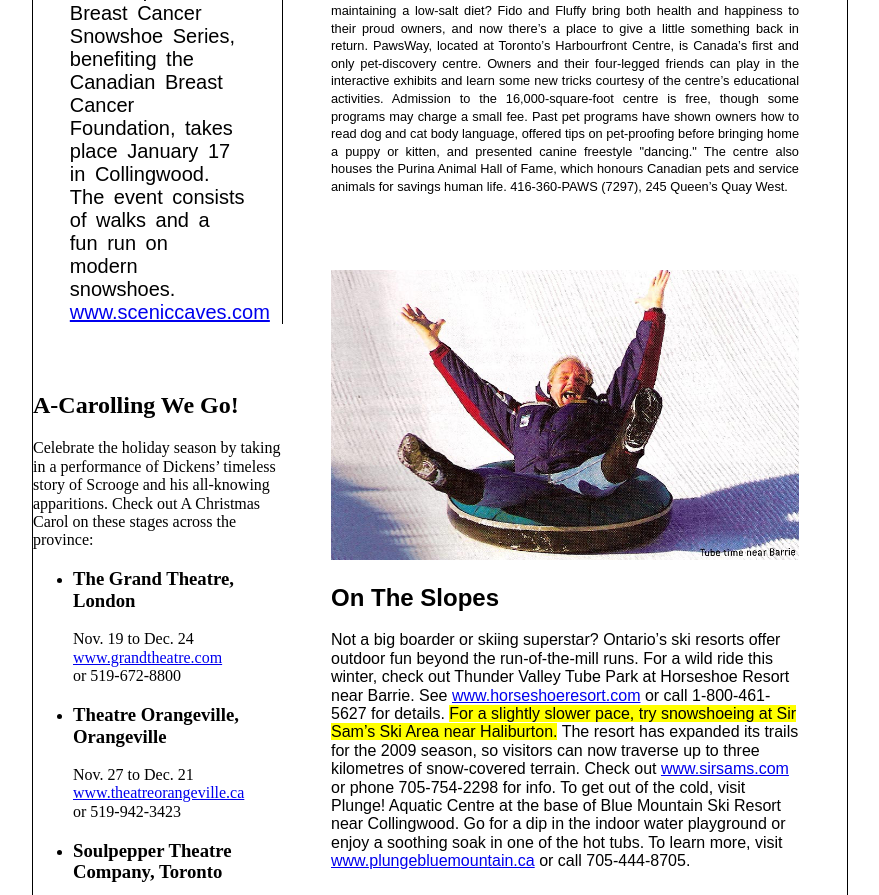
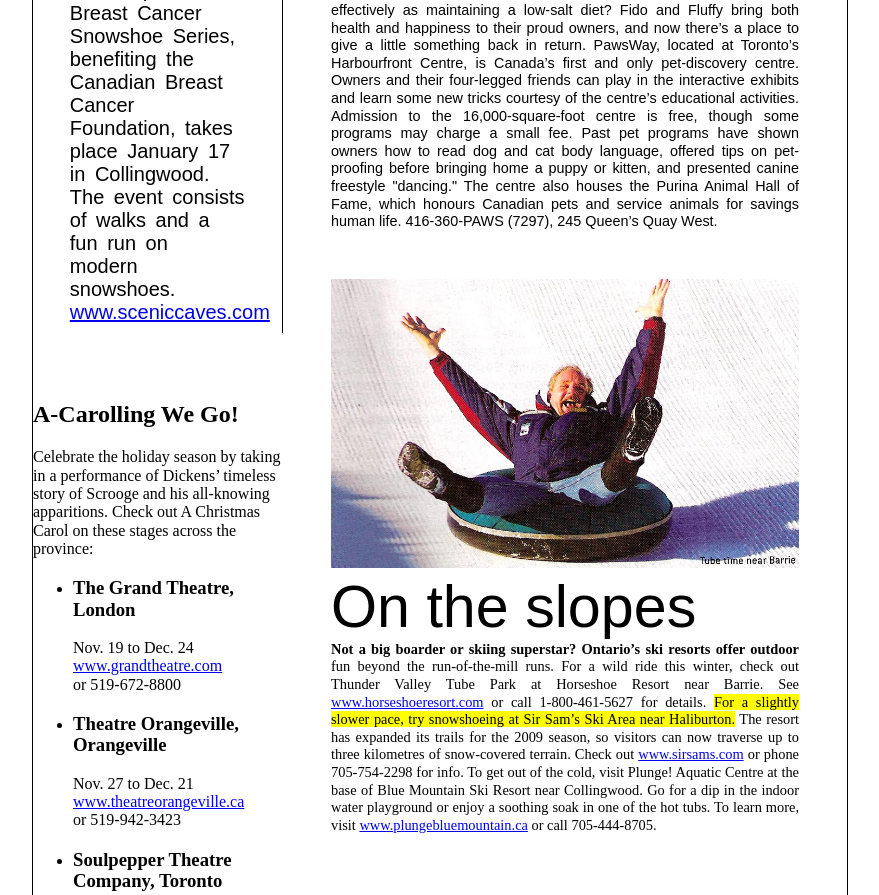
Before and after one commit to eldritch-quinn/comp1054-assignment2, a plain HTML site: page home-base.html in a window 1280 px wide. Shown: the part 195-1090 px from the top of the page, without its empty margins (16-895 px from the left). Drawn offline with nearby package versions, Linux system fonts and the light colour scheme.

Commit message:
styled On the slopes

```diff
--- a/css/styles.sass
+++ b/css/styles.sass
@@ -59,23 +59,22 @@ article
     width: auto
     grid-column: 2
 
+    p
+        text-align: justify
+        font-size: .9rem
+        line-height: 1.1rem
+        &::first-line
+            font-weight: 600
+
+    h2, p
+        margin: 0
+
     /* A Dog Day Afternoon styles */
     &:nth-of-type(1)
-
-        h2, p
-            margin: 0
 
         h2
             color: brown
             font-size: 2rem
-
-        p
-            text-align: justify
-            font-size: .8rem
-            line-height: 1.1rem
-
-
-
 
         img
             width: 33%
@@ -85,8 +84,19 @@ article
     /* On the slopes styles */
     &:nth-of-type(2)
 
-        a
-            white-space: normal
+        h2
+            font-family: Arial, Helvetica, sans-serif
+            font-size: 3.7rem
+
+            font-weight: 5 // Why can I not go thinner >:(
+
+            // Glad I caught this
+            text-transform: lowercase
+            &::first-letter
+                text-transform: uppercase
+        p
+            font-family: serif
+
 
         img
             width: 100%
@@ -106,6 +116,8 @@ aside
         p
             word-spacing: .2em
             margin: 0
+        a
+            white-space: normal
 
     // A-Corlling We Go!
     &:nth-of-type(2)
```
Also changed, not shown: css/styles.css.
